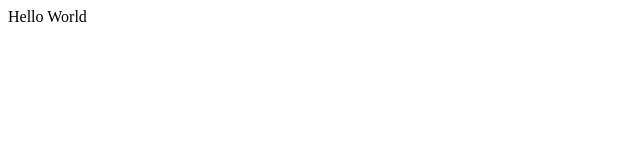
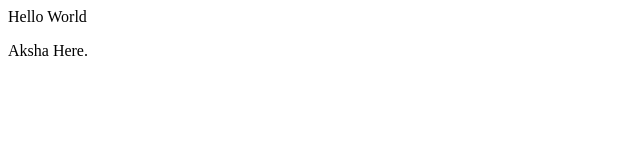
Before and after one commit to akshatuppin/akshat-demo, a plain HTML site: page index.html in a window 1280 px wide. Shown: the full height of the page, 0-640 px from the left. Drawn offline with Linux system fonts and the light colour scheme.

Commit message:
Change on vs code

```diff
--- a/index.html
+++ b/index.html
@@ -1 +1,2 @@
 <p>Hello World</p>
+<p>Aksha Here.</p>
```
Also changed, not shown: simple.html (added), 1 other file.
